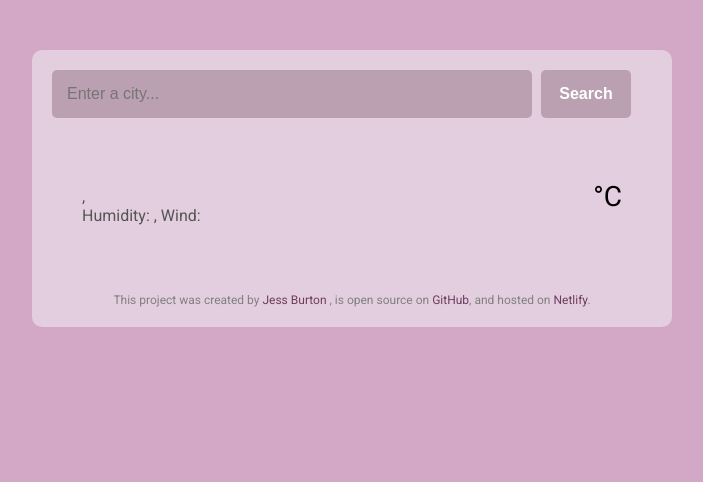
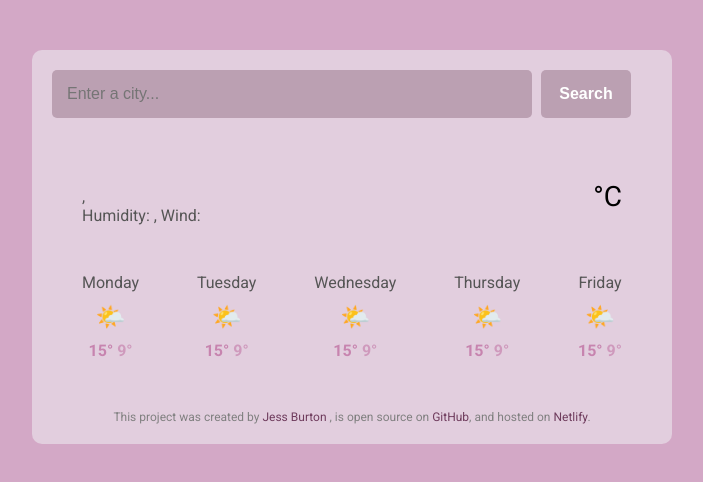
Before and after one commit to Jess90AB/Jess-Sky-App, a plain HTML site: page index.html in a window 1280 px wide. Shown: the whole page, without its empty margins (288-991 px from the left). Drawn offline with nearby package versions, Linux system fonts and the light colour scheme; no server answers.

Commit message:
added forecast HTML & CSS

```diff
--- a/index.html
+++ b/index.html
@@ -46,6 +46,48 @@
             <div class="weather-app-unit">&deg;C</div>
           </div>
         </div>
+
+        <div class="weather-forecast">
+          <div class="weather-forecast-day">
+            <div class="weather-forecast-date">Monday</div>
+            <div class="weather-forecast-icon">🌤️</div>
+            <div class="weather-forecast-temperature">
+              <strong>15&deg; <span class="low">9&deg;</span></strong>
+            </div>
+          </div>
+
+          <div class="weather-forecast-day">
+            <div class="weather-forecast-date">Tuesday</div>
+            <div class="weather-forecast-icon">🌤️</div>
+            <div class="weather-forecast-temperature">
+              <strong>15&deg; <span class="low">9&deg;</span></strong>
+            </div>
+          </div>
+
+          <div class="weather-forecast-day">
+            <div class="weather-forecast-date">Wednesday</div>
+            <div class="weather-forecast-icon">🌤️</div>
+            <div class="weather-forecast-temperature">
+              <strong>15&deg; <span class="low">9&deg;</span></strong>
+            </div>
+          </div>
+
+          <div class="weather-forecast-day">
+            <div class="weather-forecast-date">Thursday</div>
+            <div class="weather-forecast-icon">🌤️</div>
+            <div class="weather-forecast-temperature">
+              <strong>15&deg; <span class="low">9&deg;</span></strong>
+            </div>
+          </div>
+
+          <div class="weather-forecast-day">
+            <div class="weather-forecast-date">Friday</div>
+            <div class="weather-forecast-icon">🌤️</div>
+            <div class="weather-forecast-temperature">
+              <strong>15&deg; <span class="low">9&deg;</span></strong>
+            </div>
+          </div>
+        </div>
       </main>
       <footer>
         This project was created by
--- a/src/index.css
+++ b/src/index.css
@@ -77,6 +77,35 @@ main {
   display: flex;
   justify-content: space-between;
 }
+.weather-forecast {
+  display: flex;
+  justify-content: space-between;
+  margin-top: 30px;
+}
+
+.weather-forecast-date {
+  text-align: center;
+  font-size: 16px;
+  color: #555;
+  line-height: 20px;
+}
+.weather-forecast-icon {
+  text-align: center;
+  font-size: 24px;
+  margin-top: 10px;
+}
+.weather-forecast-temperature {
+  margin-top: 10px;
+  display: flex;
+  justify-content: center;
+  text-align: center;
+  font-size: 16px;
+  color: #c784af;
+}
+.low {
+  color: #c784af;
+  opacity: 0.7;
+}
 footer {
   margin-top: 20px;
   text-align: center;
```
